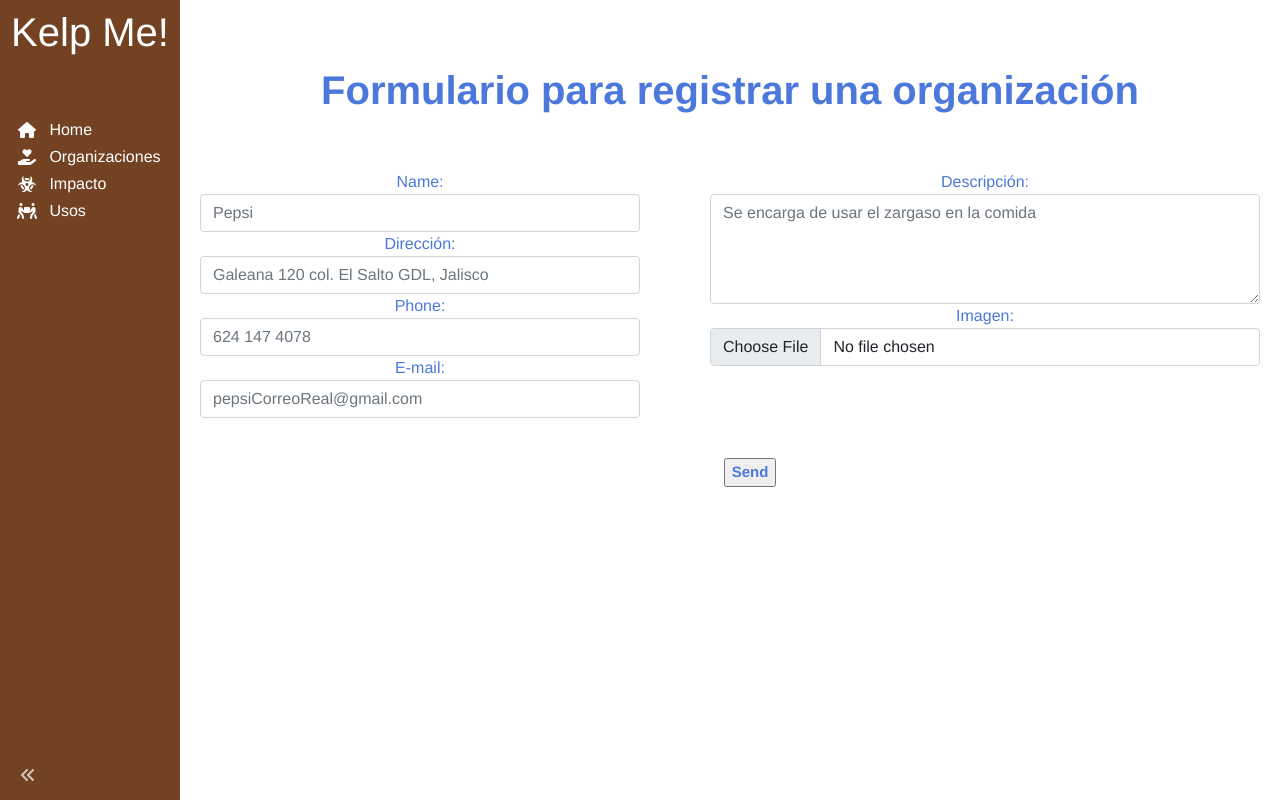
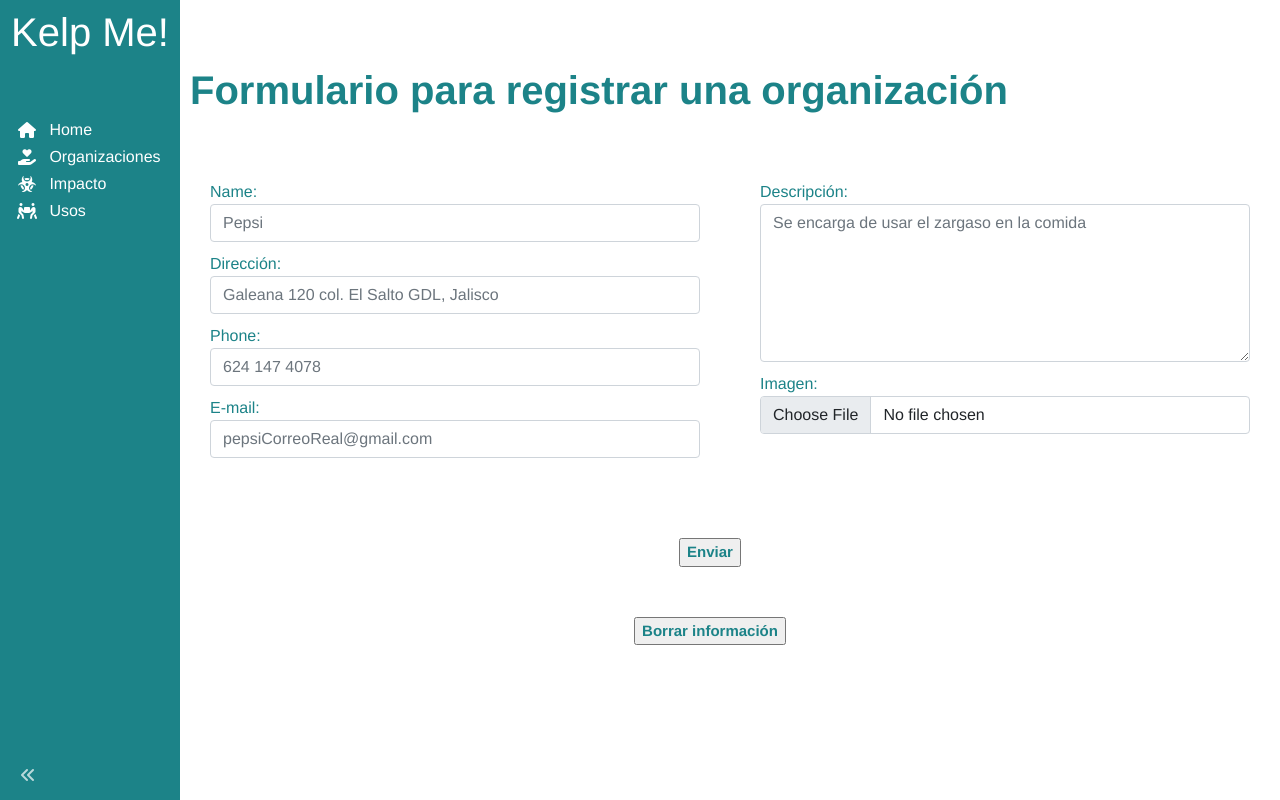
Before and after one commit to OscarGPDev/Kelpme, a Vue app in the folder frontend/kelp-me/: page /formulario in a window 1280 px wide. Built offline with nearby package versions, Linux system fonts and the light colour scheme.

Commit message:
ultimos ajustes formulario

```diff
--- a/frontend/kelp-me/src/components/sidebar/SidebarComponent.vue
+++ b/frontend/kelp-me/src/components/sidebar/SidebarComponent.vue
@@ -34,9 +34,9 @@ export default {
 
 <style>
 :root {
-  --sidebar-bg-color: #734222;
-  --sidebar-item-hover: #955f20;
-  --sidebar-item-active: #955f20;
+  --sidebar-bg-color: #1C8388;
+  --sidebar-item-hover: #8DCACA;
+  --sidebar-item-active: #8DCACA;
 }
 </style>
 
--- a/frontend/kelp-me/src/views/FormularioView.vue
+++ b/frontend/kelp-me/src/views/FormularioView.vue
@@ -24,7 +24,7 @@
 </div>
     <div class="form-right">
         <p>
-          Descripción: <textarea name="comentarios" id="comentarios" cols="47" rows="4" placeholder="Se encarga de usar el zargaso en la comida" class="form-control"></textarea>
+          Descripción: <textarea name="comentarios" id="comentarios" cols="60" rows="6" placeholder="Se encarga de usar el zargaso en la comida" class="form-control"></textarea>
         </p>
         <p>
           Imagen: <input type="file"  name="avatar" accept="image/png, image/jpeg" class="form-control">
@@ -32,8 +32,15 @@
     </div>
      </div>
 
-        <div class="submit">
-          <input type="submit" value="Send">
+        <div class="container-submit-reset">
+            <div class="submit">
+                <input type="submit" value="Enviar">
+             </div>
+             <div class="reset">
+                <p>
+                    <input type="reset" value="Borrar información">
+                </p>
+             </div>
         </div>
 </template>
 
@@ -47,7 +54,7 @@
   font-size: 40px;
   margin-top: 20px;
   font-weight: 700;
-  color:#0E46C6 ;
+  color:#1C8388;
 }
 .formulario-container{
   display: flex;
@@ -57,7 +64,7 @@
 .form-left{
     margin: 20px;
     float: left;
-    width: 40%;
+    width: 50%;
 }
 .form-right{
     margin: 20px;
@@ -65,9 +72,10 @@
     width: 50%;
 }
 p{
-    margin: 0;
+    margin: 10px;
     padding: 0;
-    color:#4C78DC ;
+    color:#1C8388 ;
+    text-align: left;
 }
 
 .submit {
@@ -81,11 +89,40 @@ input[type=submit] {
   cursor: pointer;
   font-size: 15px;
   font-weight: 600;
-  color:#4C78DC ;;
+  color:#1C8388;
   transition: all 0.5s ease-in-out;
 }
 input[type=submit]:hover {
-  background-color: #4C78DC ;;
+  background-color: #1C8388;
   color: #fff;
 }
+.reset {
+  width: 100%;
+  margin: 20px;
+  display: flex;
+  justify-content: center;
+  align-items: center;
+}
+input[type=reset] {
+  cursor: pointer;
+  font-size: 15px;
+  font-weight: 600;
+  color:#1C8388;
+  transition: all 0.5s ease-in-out;
+}
+input[type=reset]:hover {
+  background-color: #1C8388;
+  color: #fff;
+}
+.container-submit-reset{
+    display: flex;
+     flex-direction: column;
+    margin-top: 30px;
+}
+.submit{
+    align-self:flex-end;
+}
+.reset{
+   align-self:flex-end;
+}
 </style>
```
